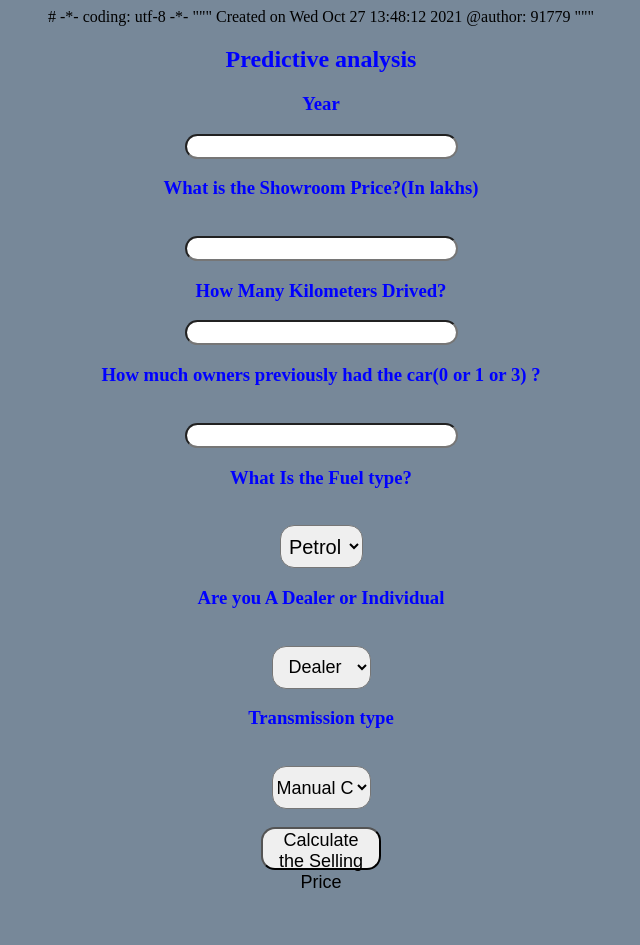
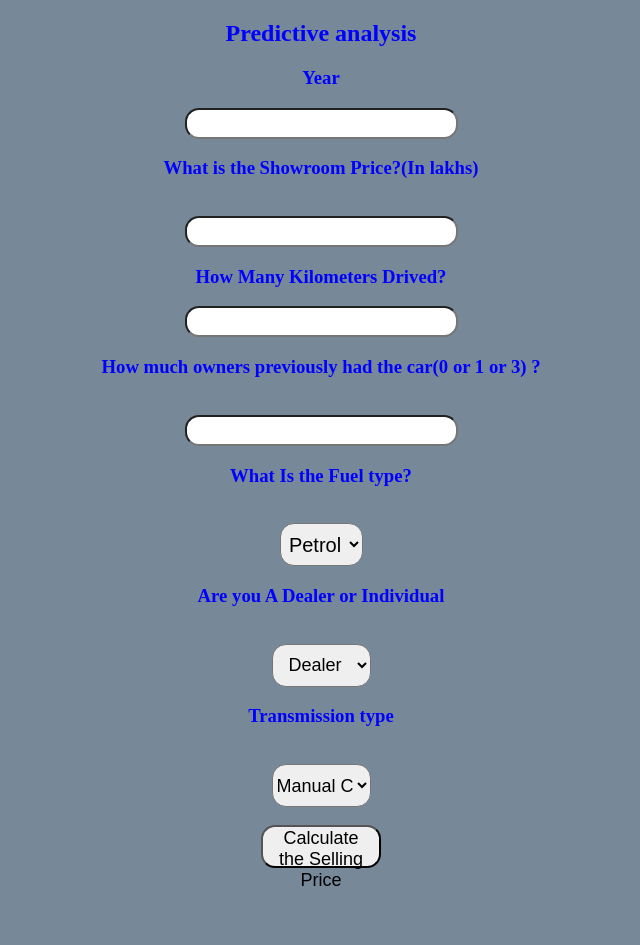
Before and after one commit to Dharmaraj777/Car-prize-prediction_Heroku_Deployement, a Flask app: page / in a window 1280 px wide. Shown: the whole page, without its empty margins (319-959 px from the left). Before the commit the page ends 888 px from the top, so only its background shows below. Run offline with Flask 2, Linux system fonts and the light colour scheme; parts of the project's set-up code (start-up, migrations or seed data) failed here and were passed over.

Commit message:
Update index.html

```diff
--- a/templates/index.html
+++ b/templates/index.html
@@ -1,10 +1,3 @@
-# -*- coding: utf-8 -*-
-"""
-Created on Wed Oct 27 13:48:12 2021
-
-@author: 91779
-"""
-
 <!DOCTYPE html>
 <html lang="en">
 
```
